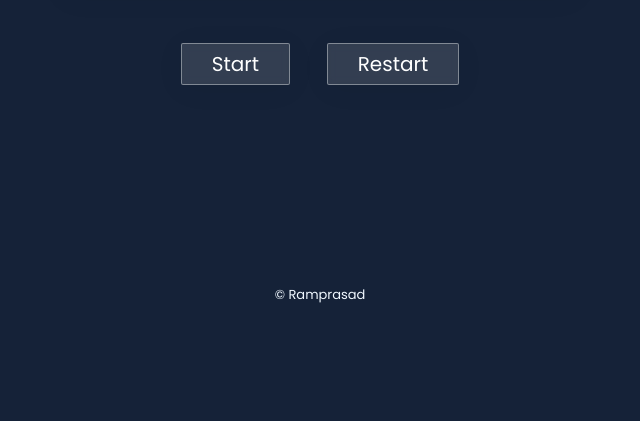
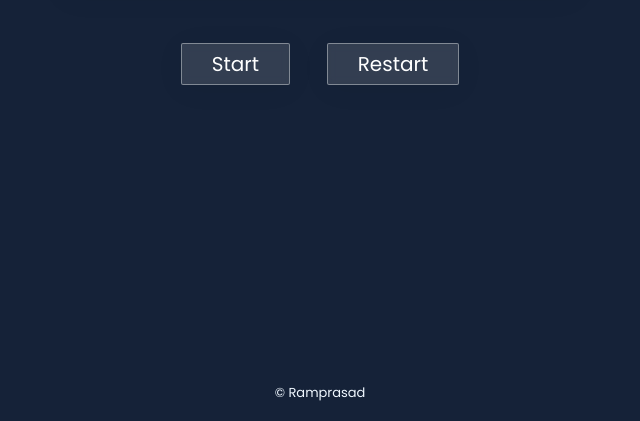
Before and after one commit to Ramprasadmanna/Stop-Watch, a plain HTML site: page index.html in a window 1280 px wide. Shown: the part 379-800 px from the top of the page, without its empty margins (320-960 px from the left). Drawn offline with Linux system fonts and the light colour scheme.

Commit message:
Update style.css

```diff
--- a/style.css
+++ b/style.css
@@ -75,13 +75,16 @@ a {
 }
 
 .copyright {
+    position: absolute;
+    bottom: 5px;
+    left: 0;
+    right: 0;
     font-size: 13px;
-    margin-top: 200px;
 }
 
-.copyright:hover {
+
+.copyright p:hover {
     font-weight: 500;
-
 }
 
 @media(Max-width:500px) {
@@ -93,8 +96,4 @@ a {
         width: 300px;
         font-size: 45px;
     }
-
-    .copyright {
-        margin-top: 500px;
-    }
 }
```
